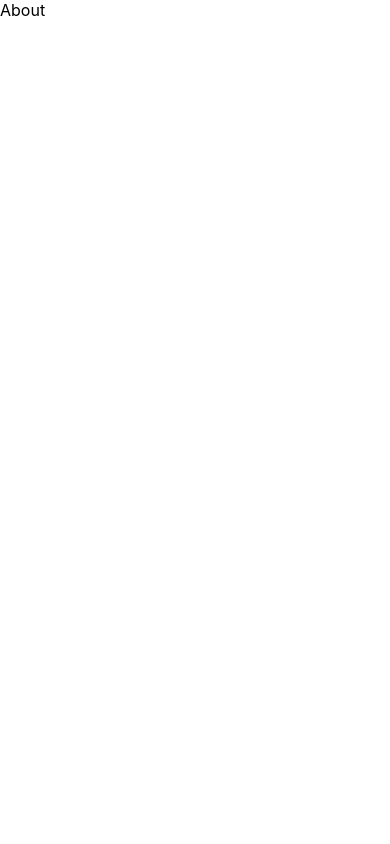
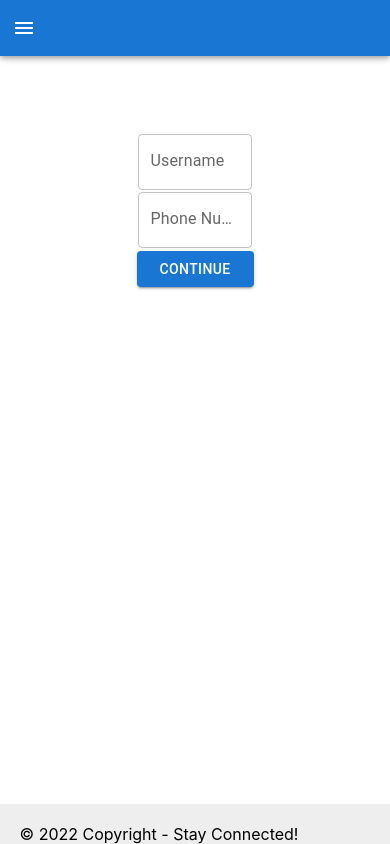
Before and after one commit to justinjohnson-dev/date-reminders, a Next.js app: page /login in a window 390 px wide. Built offline with nearby package versions, Linux system fonts and the light colour scheme.

Commit message:
adding login page interacting with localStorage to keep username and phone number

```diff
--- /dev/null
+++ b/components/layout/index.tsx
@@ -0,0 +1,19 @@
+import React, { FC } from 'react';
+import ApplicationBar from '../appbar';
+import Footer from '../footer/footer';
+
+interface LayoutProps {
+  children: React.ReactElement;
+}
+
+const Layout: FC<LayoutProps> = ({ children }) => {
+  return (
+    <div>
+      <ApplicationBar />
+      {children}
+      <Footer />
+    </div>
+  );
+};
+
+export default Layout;
--- a/package.json
+++ b/package.json
@@ -11,6 +11,7 @@
   "dependencies": {
     "@emotion/react": "^11.10.0",
     "@emotion/styled": "^11.10.0",
+    "@mui/icons-material": "^5.8.4",
     "@mui/material": "^5.10.0",
     "next": "12.2.5",
     "react": "18.2.0",
--- a/pages/login.tsx
+++ b/pages/login.tsx
@@ -1,5 +1,66 @@
-function Login() {
-  return <div>About</div>;
-}
+import React, { FC, useState } from 'react';
+import Layout from '../components/layout';
+import TextField from '@mui/material/TextField';
+import Button from '@mui/material/Button';
+import { useRouter } from 'next/router';
+import { useEffect } from 'react';
+
+interface LoginProps {}
+
+const Login: FC<LoginProps> = ({}) => {
+  const [username, setUsername] = useState('');
+  const [phoneNumber, setPhoneNumber] = useState('');
+  const router = useRouter();
+
+  const handleLoginIn = (event: React.FormEvent<HTMLButtonElement>) => {
+    event.preventDefault();
+    localStorage.setItem('user', username);
+    localStorage.setItem('phoneNumber', phoneNumber);
+    router.push('/home');
+  };
+
+  return (
+    <>
+      <Layout>
+        <div
+          style={{
+            display: 'flex',
+            flexDirection: 'column',
+            margin: '0 auto',
+            marginTop: '20%',
+            width: '30%',
+            height: '30%',
+          }}
+        >
+          <TextField
+            value={username}
+            onChange={(e) => {
+              setUsername(e.target.value);
+            }}
+            label='Username'
+            style={{ padding: '1%' }}
+          />
+          <TextField
+            value={phoneNumber}
+            onChange={(e) => {
+              setPhoneNumber(e.target.value);
+            }}
+            label='Phone Number'
+            style={{ padding: '1%' }}
+          />
+          <Button
+            type='submit'
+            variant='contained'
+            color='primary'
+            style={{ marginTop: '1%' }}
+            onClick={handleLoginIn}
+          >
+            Continue
+          </Button>
+        </div>
+      </Layout>
+    </>
+  );
+};
 
 export default Login;
```
Also changed, not shown: pages/home.tsx (added, +16 -0 lines), pages/index.tsx (+18 -12 lines), 1 other file (tests, documents, lock files or other folders).
